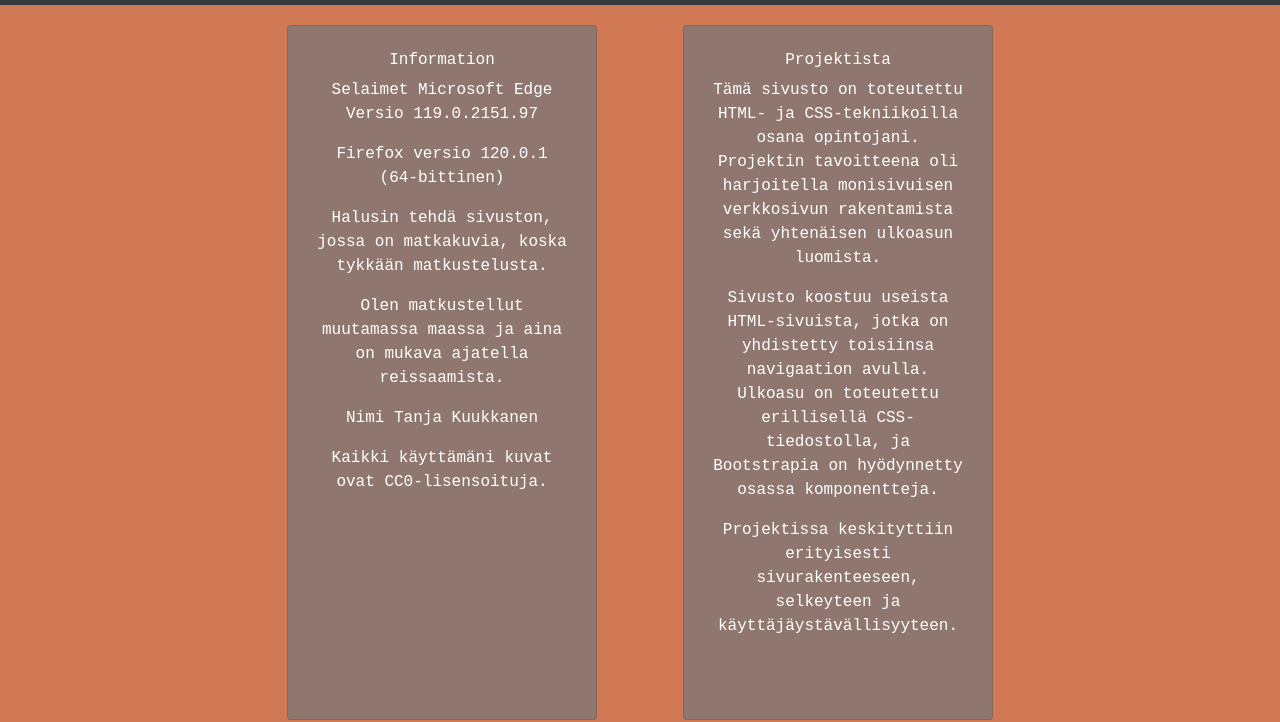
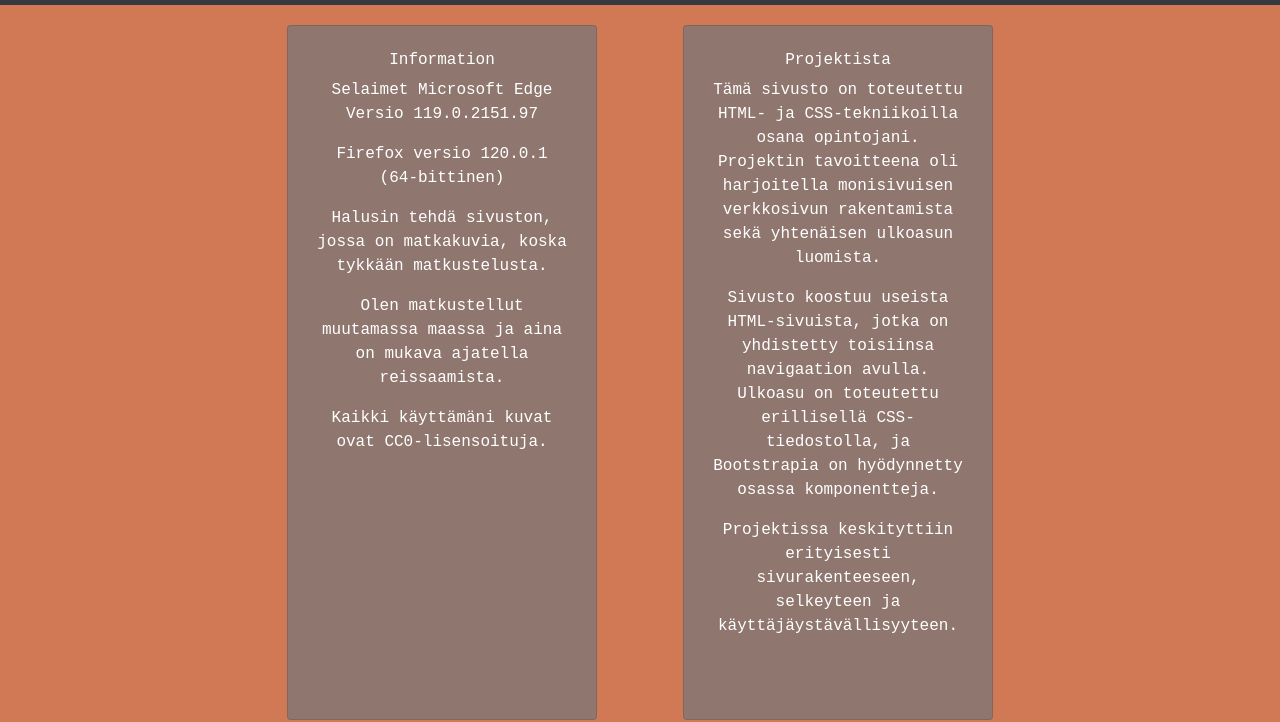
Before and after one commit to TanjaKuukkanen/html-css-lopputyo, a plain HTML site: page page4.html in a window 1280 px wide. Shown: the part 112-834 px from the top of the page. Drawn offline with nearby package versions, Linux system fonts and the light colour scheme.

Commit message:
Remove nameline from page4.html

```diff
--- a/page4.html
+++ b/page4.html
@@ -43,7 +43,6 @@
             <p>Firefox versio 120.0.1 (64-bittinen)</p>
             <p>Halusin tehdä sivuston, jossa on matkakuvia, koska tykkään matkustelusta.</p>
             <p>Olen matkustellut muutamassa maassa ja aina on mukava ajatella reissaamista.</p>
-            <p>Nimi Tanja Kuukkanen</p>
             <p>Kaikki käyttämäni kuvat ovat CC0-lisensoituja.</p>
           </div>
         </div>
```
